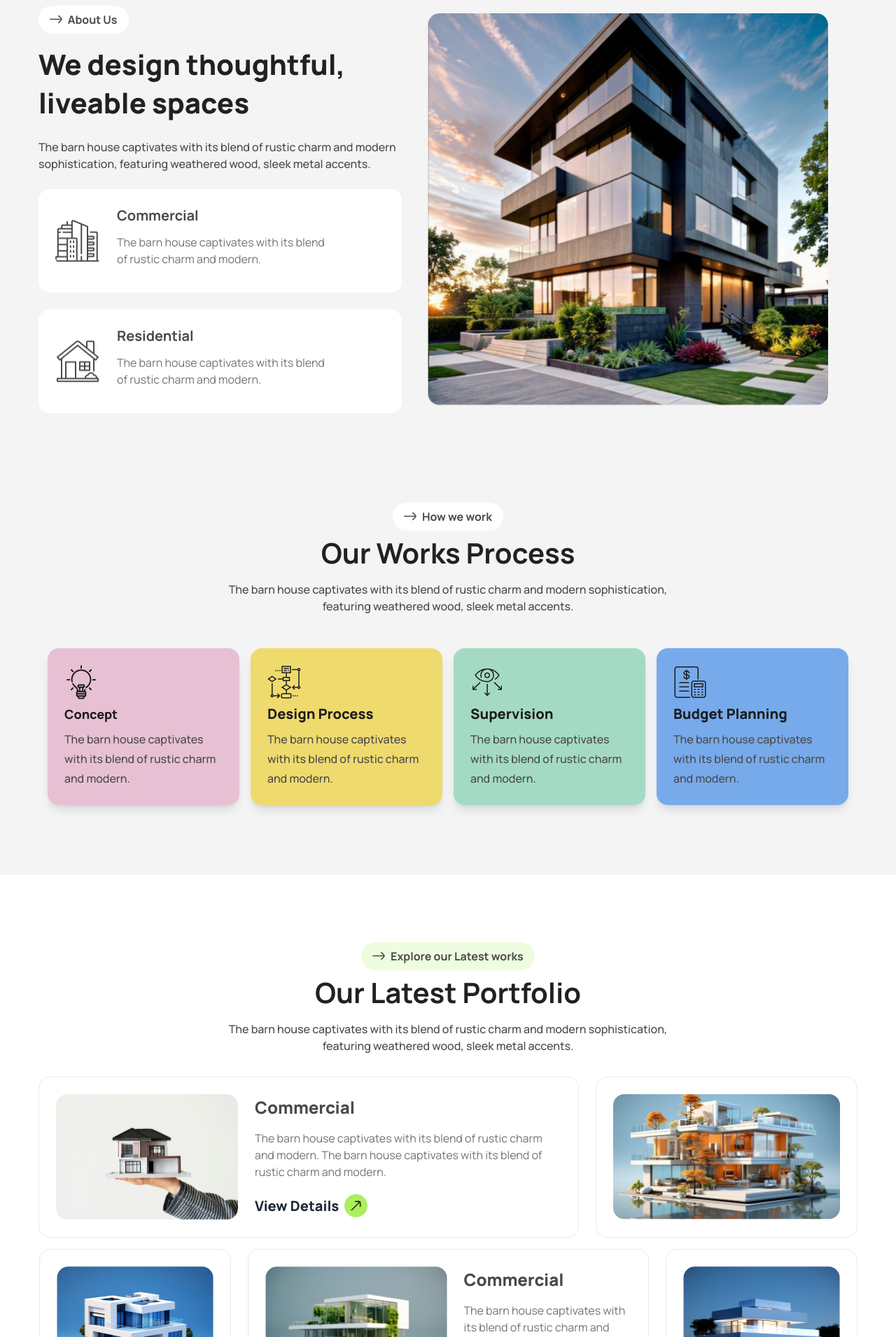
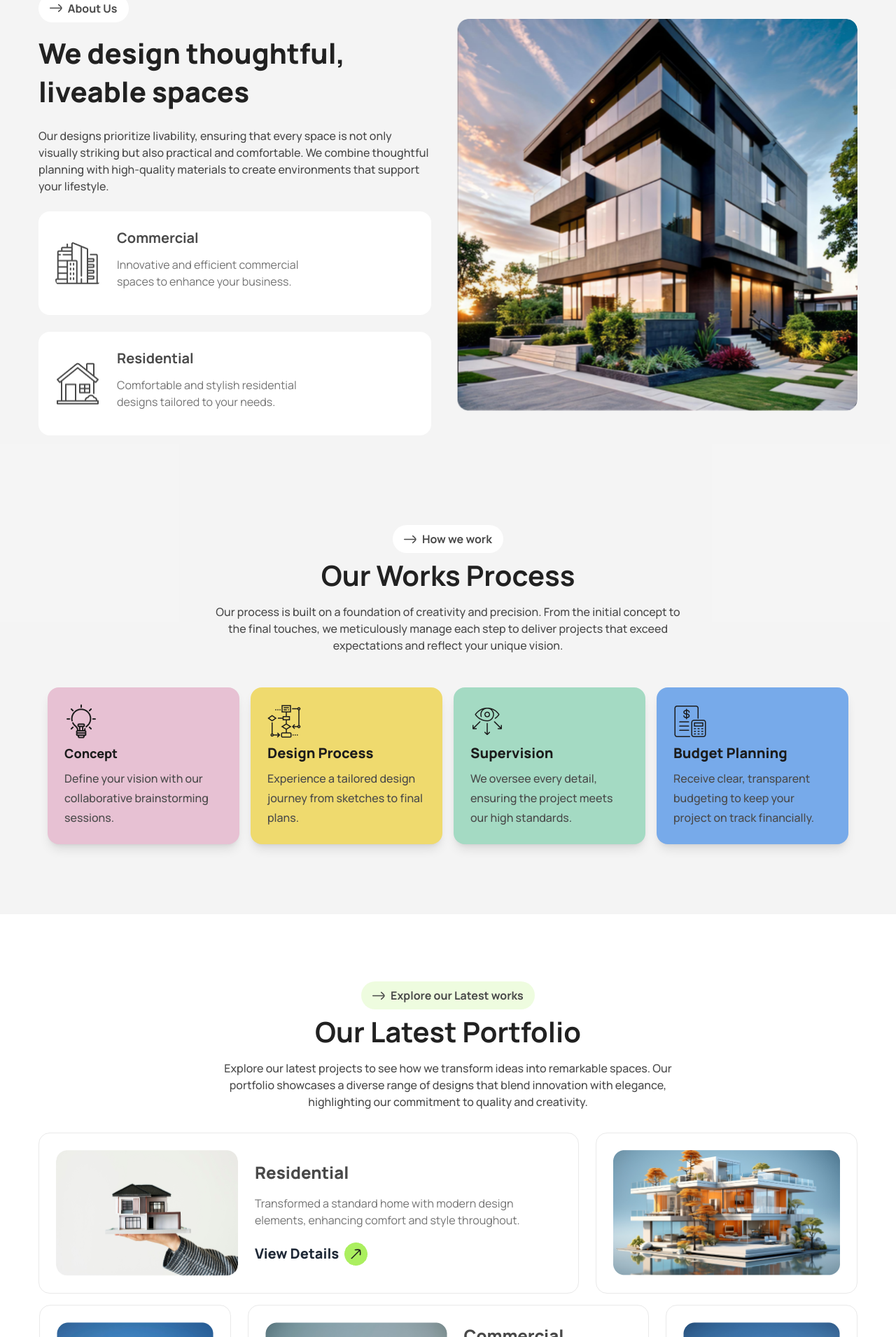
Before and after one commit to wuanzo/assignment3, a plain HTML site: page index.html in a window 1280 px wide. Shown: the part 890-2800 px from the top of the page at 70% size. Drawn offline with nearby package versions, Linux system fonts and the light colour scheme.

Commit message:
minor issues fixed

```diff
--- a/index.html
+++ b/index.html
@@ -45,7 +45,7 @@
 
         <!-- header -->
         <header class="mx-auto px-5 lg:px-0">
-            <nav class="py-8">
+            <nav class="py-6">
                 <div class="navbar flex justify-between p-0">
                     <div class="">
                       <div class="flex items-center space-x-2">
@@ -144,12 +144,14 @@
 
                 About Us
               </button>
-              <h1 class="lg:text-[2.5rem] lg:leading-[55px] text-2xl font-extrabold text-title1">
+
+
+              <h1 class="lg:text-[2.5rem] lg:leading-[3.44rem] text-2xl font-extrabold text-title1">
                 We design thoughtful, liveable spaces
               </h1>
+
               <p class="py-6 font-medium text-title2 lg:text-base text-sm leading-6">
-                The barn house captivates with its blend of rustic charm and modern sophistication,
-                 featuring weathered wood, sleek metal accents.
+                Our designs prioritize livability, ensuring that every space is not only visually striking but also practical and comfortable. We combine thoughtful planning with high-quality materials to create environments that support your lifestyle.
               </p>
 
               <div class="flex flex-col gap-6 text-start">
@@ -162,7 +164,7 @@
                     <div>
                       <h1 class="text-xl font-bold text-title2">Commercial</h1>
                       <p class="py-3 text-title3  max-w-[308px] leading-6">
-                        The barn house captivates with its blend of rustic charm and modern.
+                        Innovative and efficient commercial spaces to enhance your business.
                       </p>
                     </div>
                   </div>
@@ -177,7 +179,7 @@
                     <div>
                       <h1 class="text-xl font-bold text-title2">Residential</h1>
                       <p class="py-3 text-title3  max-w-[308px] leading-6">
-                        The barn house captivates with its blend of rustic charm and modern.
+                        Comfortable and stylish residential designs tailored to your needs.
                       </p>
                     </div>
                   </div>
@@ -190,11 +192,11 @@
             </div>
 
 
-            <div class="w-full">
+            <div class="w-full lg:w-auto flex-shrink-0 flex items-stretch leading-0">
 
               <img
                 src="assets/Rectangle.png"
-                class="rounded-2xl lg:max-w-[573px] lg:h-auto h-[223px] object-cover" />
+                class="rounded-2xl lg:max-w-[573px] lg:h-full h-[223px] object-cover" />
             </div>
 
           </div>
@@ -219,8 +221,7 @@
               </button>
               <h1 class="text-2xl font-bold leading-8 text-title1 lg:text-[2.5rem]">Our Works Process</h1>
               <p class="pt-6 pb-8 font-medium leading-6 text-title2 lg:max-w-[670px] text-base">
-                The barn house captivates with its blend of rustic charm and modern sophistication,
-                 featuring weathered wood, sleek metal accents.
+                Our process is built on a foundation of creativity and precision. From the initial concept to the final touches, we meticulously manage each step to deliver projects that exceed expectations and reflect your unique vision.
               </p>
             </div>
 
@@ -234,7 +235,7 @@
                     <img src="assets/concept.png" alt="">
                   </div>
                   <h2 class="card-title text-lg font-extrabold text-card-text">Concept</h2>
-                  <p class="text-title2 leading-7 font-medium">The barn house captivates with its blend of rustic charm and modern.</p>
+                  <p class="text-title2 leading-7 font-medium">Define your vision with our collaborative brainstorming sessions.</p>
                 </div>
               </div>
 
@@ -245,7 +246,7 @@
                     <img src="assets/flow-chart.png" alt="">
                   </div>
                   <h2 class="card-title text-xl font-extrabold text-card-text">Design Process</h2>
-                  <p class="text-title2 leading-7 font-medium">The barn house captivates with its blend of rustic charm and modern.</p>
+                  <p class="text-title2 leading-7 font-medium">Experience a tailored design journey from sketches to final plans.</p>
                 </div>
               </div>
 
@@ -256,7 +257,7 @@
                     <img src="assets/vision.png" alt="">
                   </div>
                   <h2 class="card-title text-xl font-extrabold text-card-text">Supervision</h2>
-                  <p class="text-title2 leading-7 font-medium">The barn house captivates with its blend of rustic charm and modern.</p>
+                  <p class="text-title2 leading-7 font-medium">We oversee every detail, ensuring the project meets our high standards.</p>
                 </div>
               </div>
 
@@ -267,7 +268,7 @@
                     <img src="assets/budget-planning.png" alt="">
                   </div>
                   <h2 class="card-title text-xl font-extrabold text-card-text">Budget Planning</h2>
-                  <p class="text-title2 leading-7 font-medium">The barn house captivates with its blend of rustic charm and modern.</p>
+                  <p class="text-title2 leading-7 font-medium">Receive clear, transparent budgeting to keep your project on track financially.</p>
                 </div>
               </div>
 
@@ -298,8 +299,7 @@
               </button>
               <h1 class="text-2xl font-bold leading-8 text-title1 lg:text-[2.5rem] text-title1">Our Latest Portfolio</h1>
               <p class="pt-6 pb-8 font-medium leading-6 text-title2 lg:max-w-[670px] text-base">
-                The barn house captivates with its blend of rustic charm and modern sophistication,
-                 featuring weathered wood, sleek metal accents.
+                Explore our latest projects to see how we transform ideas into remarkable spaces. Our portfolio showcases a diverse range of designs that blend innovation with elegance, highlighting our commitment to quality and creativity.
               </p>
             </div>
 
@@ -314,7 +314,7 @@
 
                 <div class="bg-white rounded-2xl">
                   <div class="hero border-[0.06rem] border-brand-clr rounded-2xl">
-                    <div class="hero-content flex-col lg:flex-row gap-6 p-6">
+                    <div class="hero-content flex-col lg:flex-row gap-6 lg:p-6 p-5">
 
 
                       <img
@@ -323,13 +323,12 @@
 
                       <div class="text-start">
 
-                        <h1 class="text-2xl font-extrabold text-title2">Commercial</h1>
+                        <h1 class="lg:text-2xl text-xl font-extrabold text-title2">Residential</h1>
                         <p class="text-base text-title3 mt-4 mb-5">
-                          The barn house captivates with its blend of rustic charm and modern.
-                           The barn house captivates with its blend of rustic charm and modern.
+                          Transformed a standard home with modern design elements, enhancing comfort and style throughout.
                         </p>
                         <button class="w-full lg:w-auto h-full rounded-[2rem] gap-2 flex items-center">
-                          <div class="text-xl font-extrabold">
+                          <div class="lg:text-xl text-base font-extrabold">
                             View Details
                           </div>
                           <div>
@@ -344,7 +343,7 @@
                 </div>
 
 
-                <div class="p-6 border-[0.06rem] border-brand-clr bg-white rounded-2xl">
+                <div class="lg:p-6 p-5 border-[0.06rem] border-brand-clr bg-white rounded-2xl h-full">
                   <img class="w-full lg:h-auto h-[197px]" src="assets/img2.png" alt="">
                 </div>
 
@@ -353,16 +352,22 @@
 
 
               <!-- row2 -->
-              <div class="grid lg:grid-cols-[274px_573px_274px] gap-6 mx-auto">
+              <div class="lg:grid lg:grid-cols-[274px_573px_274px] flex flex-col-reverse lg:gap-6 gap-4 mx-auto">
 
-                <div class="p-6 border-[0.06rem] border-brand-clr bg-white rounded-2xl">
+
+                <div class="lg:p-6 p-5 border-[0.06rem] border-brand-clr bg-white rounded-2xl lg:hidden max-h-[237px]">
+                  <img class="w-full h-full" src="assets/img5.png" alt="">
+                </div>
+
+
+                <div class="lg:p-6 p-5 border-[0.06rem] border-brand-clr bg-white rounded-2xl max-h-[237px]">
                   <img class="w-full h-full" src="assets/img3.png" alt="">
                 </div>
 
 
                 <div class="bg-white rounded-2xl">
                   <div class="hero border-[0.06rem] border-brand-clr rounded-2xl">
-                    <div class="hero-content flex-col lg:flex-row gap-6 p-6">
+                    <div class="hero-content flex-col lg:flex-row gap-6 lg:p-6 p-5">
 
 
                       <img
@@ -371,12 +376,12 @@
 
                       <div class="text-start">
 
-                        <h1 class="text-2xl font-extrabold text-title2">Commercial</h1>
+                        <h1 class="lg:text-2xl text-xl font-extrabold text-title2">Commercial</h1>
                         <p class="text-base text-title3 mt-4 mb-5">
-                          The barn house captivates with its blend of rustic charm and modern.
+                          Revitalized a commercial venue with stylish upgrades to elevate its aesthetic and functionality.
                         </p>
                         <button class="w-full lg:w-auto h-full rounded-[2rem] gap-2 flex items-center">
-                          <div class="text-xl font-extrabold">
+                          <div class="lg:text-xl text-base font-extrabold">
                             View Details
                           </div>
                           <div>
@@ -392,9 +397,10 @@
 
 
 
-                <div class="p-6 border-[0.06rem] border-brand-clr bg-white rounded-2xl">
+                <div class="lg:p-6 p-5 border-[0.06rem] border-brand-clr bg-white rounded-2xl max-h-[237px]">
                   <img class="w-full h-full" src="assets/img5.png" alt="">
                 </div>
+
 
               </div>
 
@@ -554,8 +560,8 @@
               </button>
               <h1 class="text-2xl font-bold leading-8 text-title1 lg:text-[2.5rem]">Let’s Discuss Next Project</h1>
               <p class="pt-6 pb-8 font-medium leading-6 text-title2 lg:max-w-[670px] text-base">
-                The barn house captivates with its blend of rustic charm and modern sophistication,
-                 featuring weathered wood, sleek metal accents.
+                We’re here to help bring your ideas to life. Reach out to discuss your upcoming venture and see how we can
+                 work together to achieve your goals.
               </p>
             </div>
 
@@ -607,8 +613,8 @@
           </div>
 
           <p class="font-medium text-title3 leading-7 lg:max-w-[678px]">
-            The barn house captivates with its blend of rustic charm and modern sophistication,
-              featuring weathered wood, sleek metal accents.
+            Crafting innovative designs that elevate your space.
+            Explore our portfolio to see how we transform visions into reality.
           </p>
         </aside>
 
```
